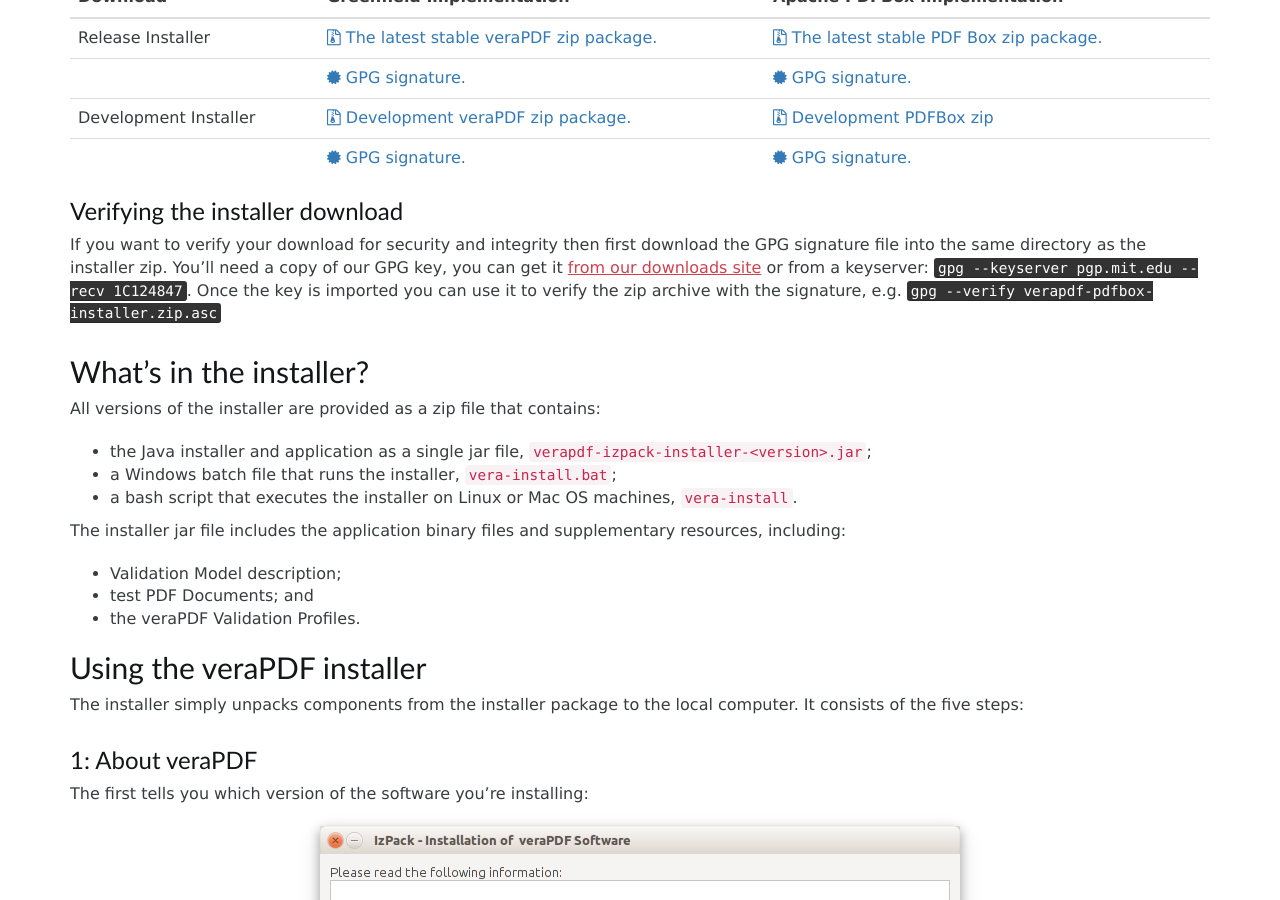
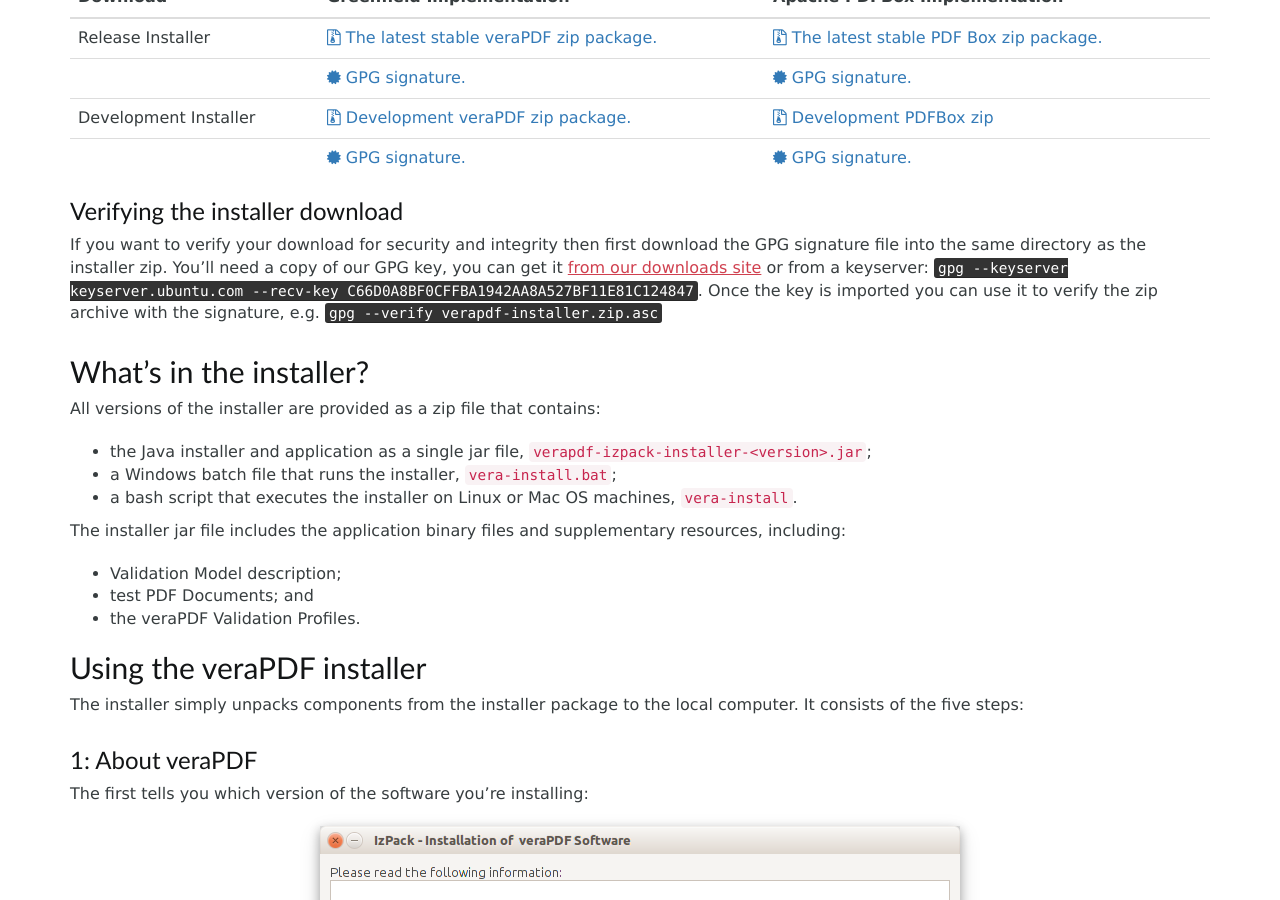
Before and after one commit to veraPDF/veraPDF.github.io, a Jekyll site: the page built from install/index.md, in a window 1280 px wide and 900 px high, scrolled down 463 px. Built offline with Jekyll 4.4.1, drawn with Linux system fonts in a browser that asks for light colours; nearby versions of some CDN libraries.

Commit message:
Update gpg instructions

```diff
--- a/install/index.md
+++ b/install/index.md
@@ -27,8 +27,8 @@ This gives four possible downloads:
 
 ### Verifying the installer download
 If you want to verify your download for security and integrity then first download the GPG signature file into the same directory as the installer zip. You'll need a copy of our GPG key, you can get it [from our downloads site](https://downloads.verapdf.org/keys/KEY) or from a keyserver:
-<kbd>gpg --keyserver pgp.mit.edu --recv 1C124847</kbd>. Once the key is imported you can use it to verify the zip archive with the signature, e.g.
-<kbd>gpg --verify verapdf-pdfbox-installer.zip.asc</kbd>
+<kbd>gpg --keyserver keyserver.ubuntu.com --recv-key C66D0A8BF0CFFBA1942AA8A527BF11E81C124847</kbd>. Once the key is imported you can use it to verify the zip archive with the signature, e.g.
+<kbd>gpg --verify verapdf-installer.zip.asc</kbd>
 
 What's in the installer?
 ------------------------
```
